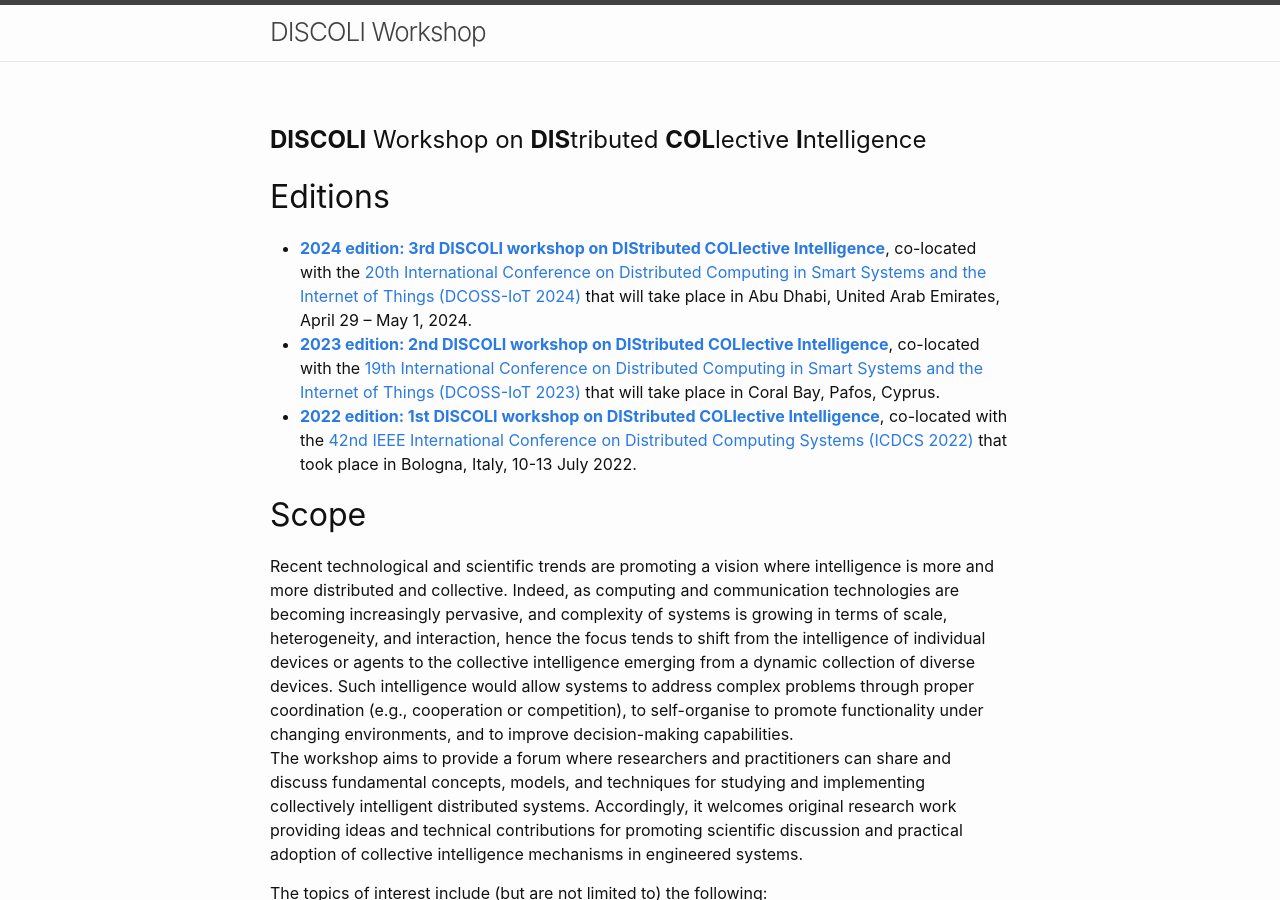
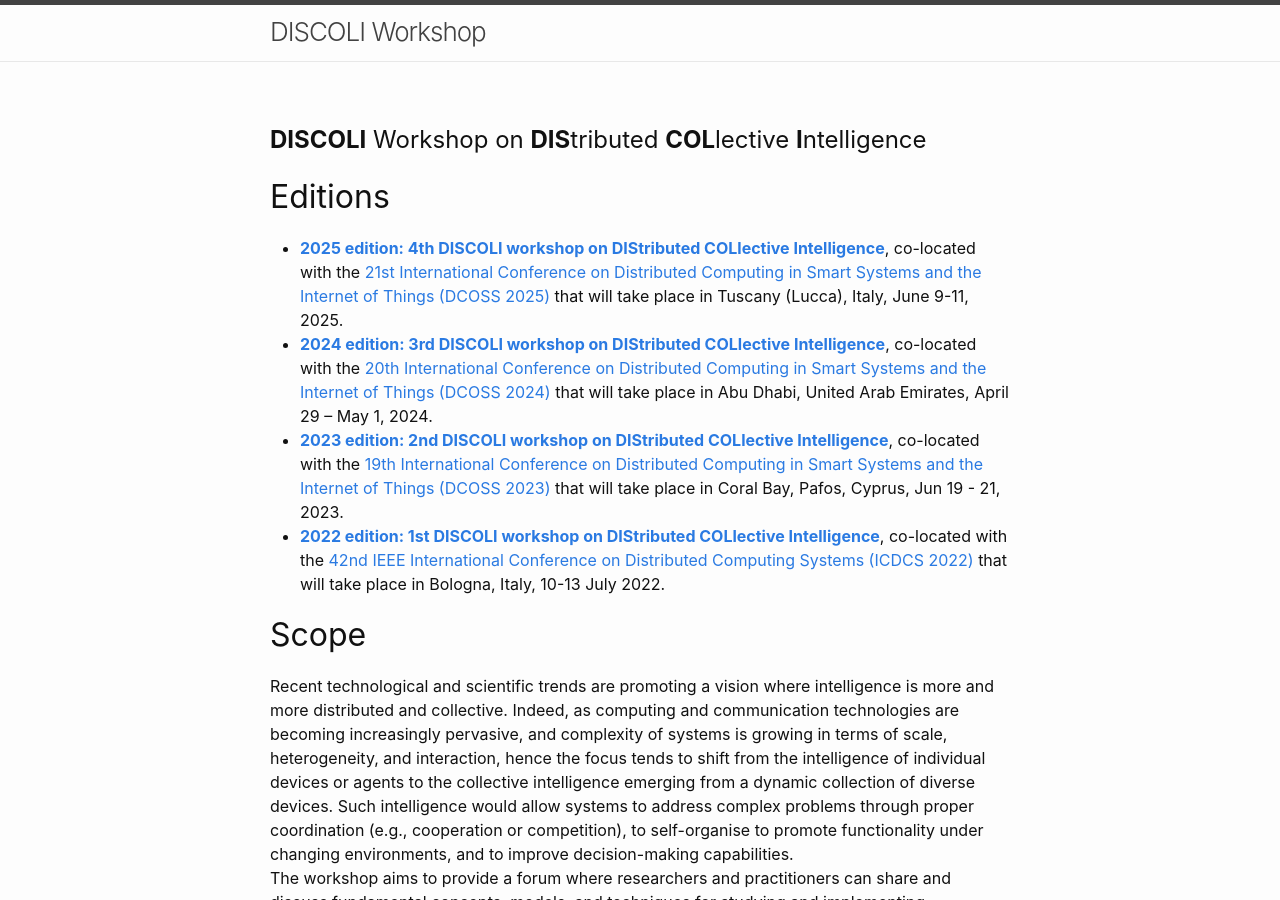
Before and after one commit to discoli-workshop/discoli-workshop.github.io, a Jekyll site: the page built from history.md, in a window 1280 px wide and 900 px high. Built offline with Jekyll 4.4.1, drawn with Linux system fonts in a browser that asks for light colours.

Commit message:
update history

```diff
--- a/history.md
+++ b/history.md
@@ -9,9 +9,11 @@ permalink: /history/
 # **DISCOLI** Workshop on **DIS**tributed **COL**lective **I**ntelligence <!-- **** -->
 
 ## Editions
-- **[2024 edition: 3rd DISCOLI workshop on DIStributed COLlective Intelligence](https://discoli-workshop.github.io/2024)**, co-located with the [20th International Conference on Distributed Computing in Smart Systems and the Internet of Things (DCOSS-IoT 2024)](https://dcoss.org/) that will take place in Abu Dhabi, United Arab Emirates, April 29 – May 1, 2024.
-- **[2023 edition: 2nd DISCOLI workshop on DIStributed COLlective Intelligence](https://discoli-workshop.github.io/2023)**, co-located with the [19th International Conference on Distributed Computing in Smart Systems and the Internet of Things (DCOSS-IoT 2023)](https://dcoss.org/) that will take place in Coral Bay, Pafos, Cyprus.
-- **[2022 edition: 1st DISCOLI workshop on DIStributed COLlective Intelligence](https://discoli-workshop.github.io/2022)**, co-located with the [42nd IEEE International Conference on Distributed Computing Systems (ICDCS 2022)](https://icdcs2022.icdcs.org/) that took place in Bologna, Italy, 10-13 July 2022.
+
+- **[2025 edition: 4th DISCOLI workshop on DIStributed COLlective Intelligence](https://discoli-workshop.github.io/2025)**, co-located with the [21st International Conference on Distributed Computing in Smart Systems and the Internet of Things (DCOSS 2025)](https://dcoss.org/) that will take place in Tuscany (Lucca), Italy, June 9-11, 2025.
+- **[2024 edition: 3rd DISCOLI workshop on DIStributed COLlective Intelligence](https://discoli-workshop.github.io/2024)**, co-located with the [20th International Conference on Distributed Computing in Smart Systems and the Internet of Things (DCOSS 2024)](https://dcoss.org/dcoss24/) that will take place in Abu Dhabi, United Arab Emirates, April 29 – May 1, 2024.
+- **[2023 edition: 2nd DISCOLI workshop on DIStributed COLlective Intelligence](https://discoli-workshop.github.io/2023)**, co-located with the [19th International Conference on Distributed Computing in Smart Systems and the Internet of Things (DCOSS 2023)](https://dcoss.org/dcoss23/) that will take place in Coral Bay, Pafos, Cyprus, Jun 19 - 21, 2023.
+- **[2022 edition: 1st DISCOLI workshop on DIStributed COLlective Intelligence](https://discoli-workshop.github.io/2022)**, co-located with the [42nd IEEE International Conference on Distributed Computing Systems (ICDCS 2022)](https://icdcs2022.icdcs.org/) that will take place in Bologna, Italy, 10-13 July 2022.
 
 ## Scope
 
```
